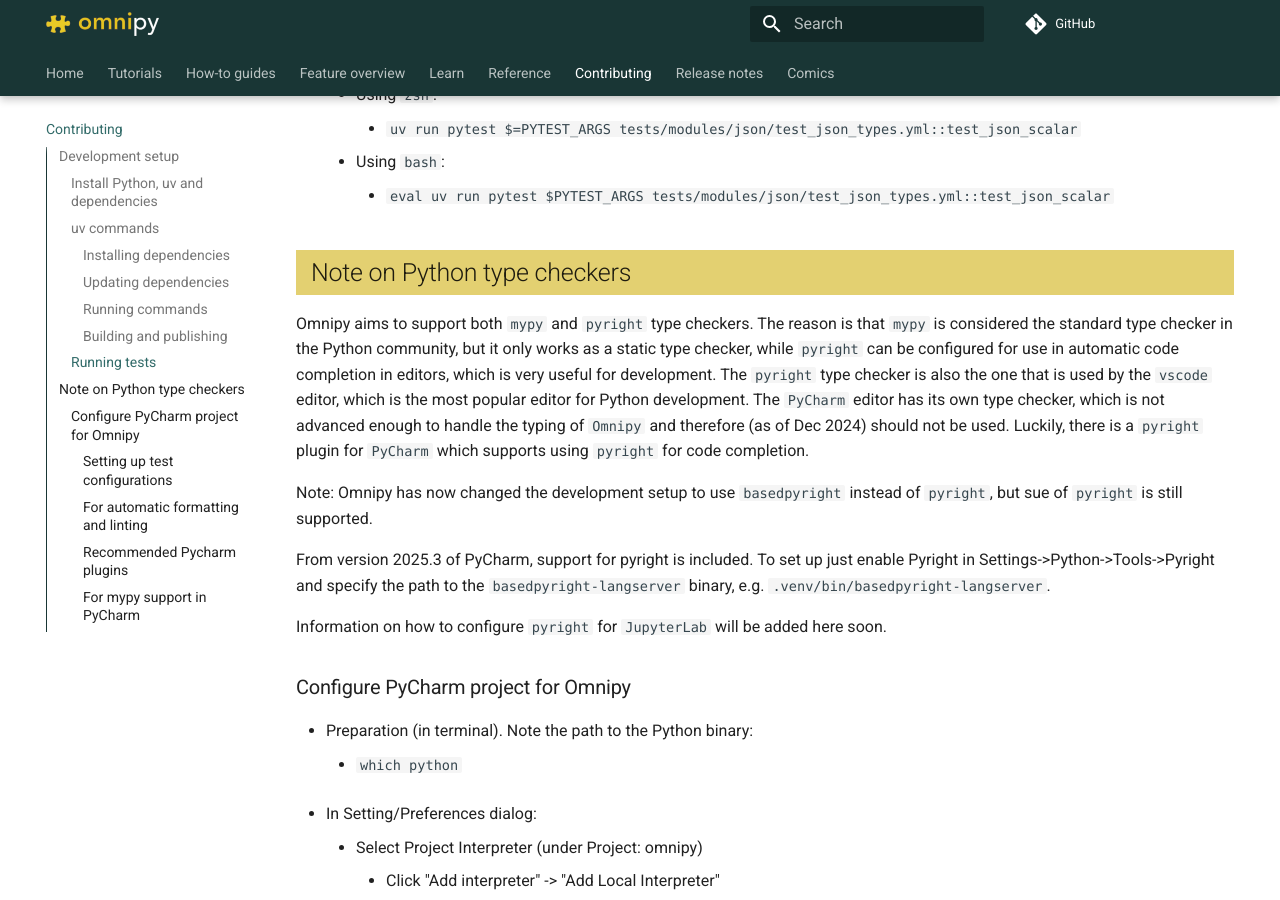
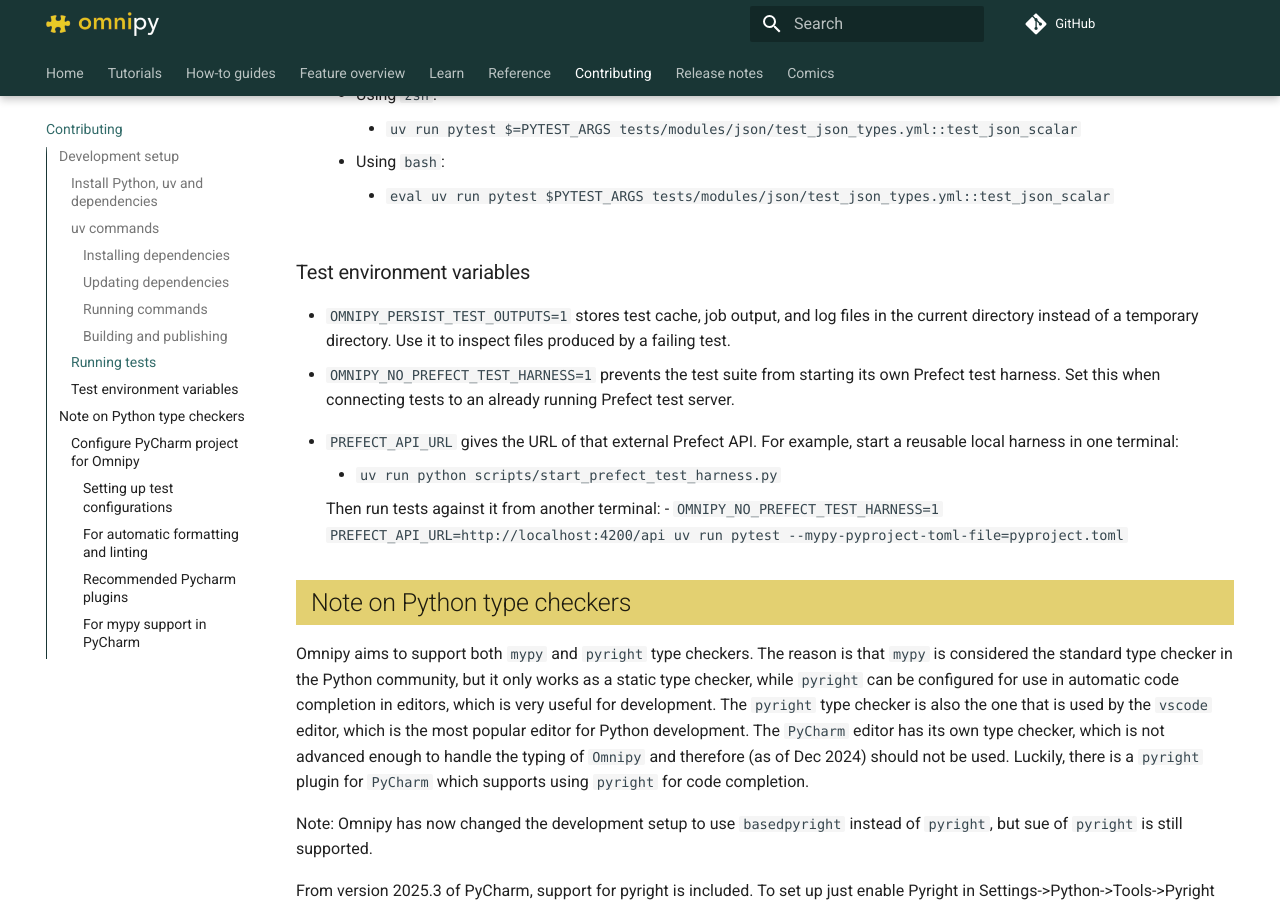
Before and after one commit to fairtracks/omnipy, an MkDocs documentation site: the page built from docs/contributing.md, in a window 1280 px wide and 900 px high, scrolled down 2435 px. Built offline with MkDocs 1.6.1 and Material for MkDocs 9.7.7, drawn with Linux system fonts in a browser that asks for light colours; comment, search, counter and statistics services are not loaded; a style sheet for code colours, icons or effects is not loaded.

Commit message:
Update contributing guide with test environment variables

```diff
--- a/docs/contributing.md
+++ b/docs/contributing.md
@@ -94,6 +94,21 @@
   - Using `bash`:
     - `eval uv run pytest $PYTEST_ARGS tests/modules/json/test_json_types.yml::test_json_scalar`
 
+### Test environment variables
+
+- `OMNIPY_PERSIST_TEST_OUTPUTS=1` stores test cache, job output, and log files in the current
+  directory instead of a temporary directory. Use it to inspect files produced by a failing test.
+
+- `OMNIPY_NO_PREFECT_TEST_HARNESS=1` prevents the test suite from starting its own Prefect test
+  harness. Set this when connecting tests to an already running Prefect test server.
+
+- `PREFECT_API_URL` gives the URL of that external Prefect API. For example, start a reusable
+  local harness in one terminal:
+  - `uv run python scripts/start_prefect_test_harness.py`
+
+  Then run tests against it from another terminal:
+  - `OMNIPY_NO_PREFECT_TEST_HARNESS=1 PREFECT_API_URL=http://localhost:4200/api uv run pytest --mypy-pyproject-toml-file=pyproject.toml`
+
 ## Note on Python type checkers
 
 Omnipy aims to support both `mypy` and `pyright` type checkers. The reason is that `mypy`
```
